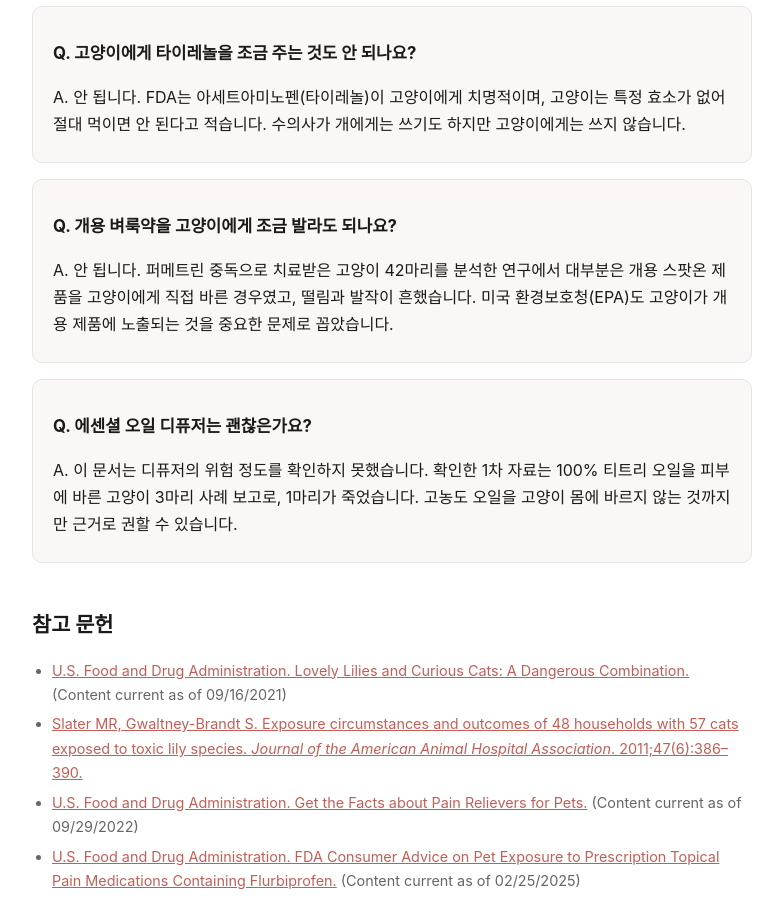
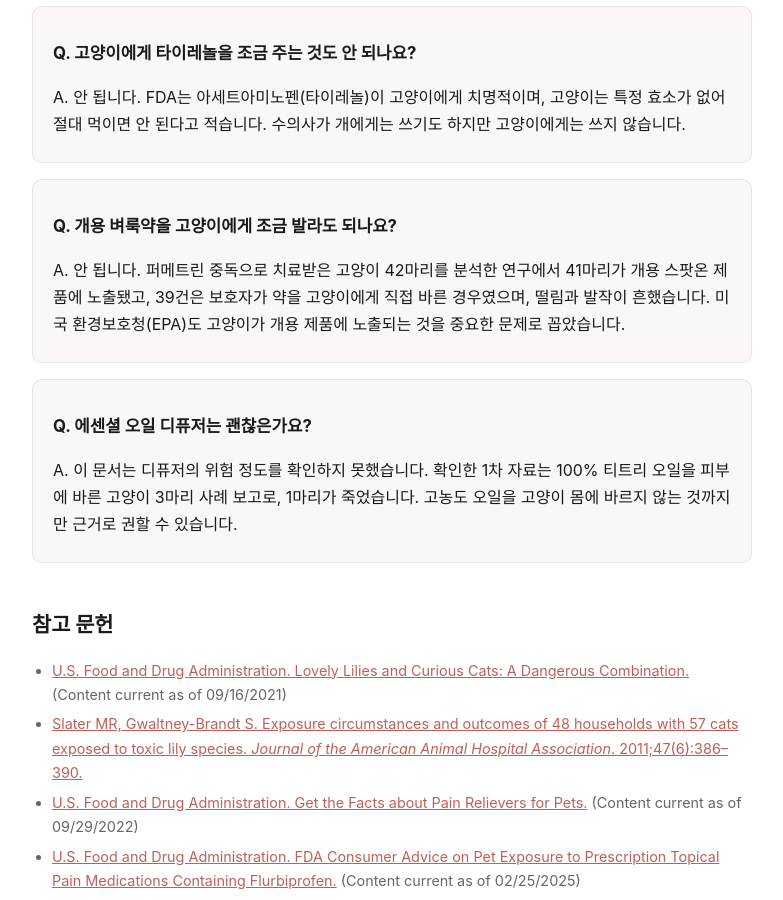
Before and after one commit to polystock/maearion.github.io, a Jekyll site: the page built from _docs/cat-toxic-hazards.html, in a window 1280 px wide and 900 px high, scrolled down 3941 px. Shown: the whole window, without its empty margins (248-1031 px from the left). Built offline with Jekyll 4.4.1, drawn with Linux system fonts in a browser that asks for light colours; some of the changed text lies outside the part shown.

Commit message:
[daily] 고양이 문서: 퍼메트린 노출 경로 두 문장을 원문 범위로 수정
Boland 2010 Results: 39건은 스팟온·스프레이 합계, 개와 고양이 분리 여부는 기록 없음.

Co-Authored-By: Claude Opus 5.5 <noreply@anthropic.com>
Claude-Session: https://claude.ai/code/session_016AZkn2B1EvDHJom3FYhnNG

```diff
--- a/_docs/cat-toxic-hazards.html
+++ b/_docs/cat-toxic-hazards.html
@@ -32,7 +32,7 @@ faq:
   - q: >-
       개용 벼룩약을 고양이에게 조금 발라도 되나요?
     a: >-
-      안 됩니다. 퍼메트린 중독으로 치료받은 고양이 42마리를 분석한 연구에서 대부분은 개용 스팟온 제품을 고양이에게 직접 바른 경우였고, 떨림과 발작이 흔했습니다. 미국 환경보호청(EPA)도 고양이가 개용 제품에 노출되는 것을 중요한 문제로 꼽았습니다.
+      안 됩니다. 퍼메트린 중독으로 치료받은 고양이 42마리를 분석한 연구에서 41마리가 개용 스팟온 제품에 노출됐고, 39건은 보호자가 약을 고양이에게 직접 바른 경우였으며, 떨림과 발작이 흔했습니다. 미국 환경보호청(EPA)도 고양이가 개용 제품에 노출되는 것을 중요한 문제로 꼽았습니다.
   - q: >-
       에센셜 오일 디퓨저는 괜찮은가요?
     a: >-
@@ -95,7 +95,7 @@ faq:
 <h2>3. 개용 벼룩·진드기약 — 퍼메트린</h2>
 <p>2010년 『Journal of Feline Medicine and Surgery』에 실린 연구는 오스트레일리아 시드니의 한 2차 동물병원에서 2000년 1월부터 2008년 5월까지 치료한 <strong>퍼메트린 중독 고양이 42마리</strong>의 기록을 분석했다.</p>
 <ul>
-<li><strong>노출 경로:</strong> 41마리가 개용 퍼메트린 스팟온(목덜미에 떨어뜨리는 약)에 노출됐고, 그중 39건은 보호자가 고양이에게 직접 발랐다. 3건은 함께 사는 개에게 바른 뒤 고양이를 개와 떼어 놓지 않아 접촉으로 노출됐다.</li>
+<li><strong>노출 경로:</strong> 41마리가 개용 퍼메트린 스팟온(목덜미에 떨어뜨리는 약)에, 1마리가 집 안용 퍼메트린 벼룩 스프레이에 노출됐다. 39건은 보호자가 스팟온이나 스프레이를 고양이에게 직접 발랐다. 3건은 함께 사는 개에게 제품을 바른 경우였고, 바른 뒤 개와 고양이를 떼어 놓았는지는 기록되지 않았다.</li>
 <li><strong>증상:</strong> 떨림·근육 잔떨림 86%, 움찔거림 41%, 감각 과민 41%, 발작 33%.</li>
 <li><strong>발현 시간:</strong> 바른 뒤 첫 증상까지 중앙값 8시간(1~42시간).</li>
 <li><strong>경과:</strong> 34마리(81%)가 퇴원까지 생존한 것으로 기록됐고 1마리는 안락사됐다. 7마리는 경과 기록이 불완전했다.</li>
@@ -121,7 +121,7 @@ faq:
 <div class="faq"><h3>Q. 백합 꽃가루가 털에 묻기만 해도 위험한가요?</h3><p>A. 위험할 수 있습니다. 미국 FDA는 백합의 줄기, 잎, 꽃, 꽃가루, 꽃병의 물까지 식물 전체가 고양이에게 독성이 있다고 적고, 털에 묻은 꽃가루를 핥거나 꽃병 물을 마시는 정도의 적은 노출도 위험할 수 있다고 안내합니다.</p></div>
 <div class="faq"><h3>Q. 백합을 먹은 것 같은데 멀쩡해 보이면 지켜봐도 되나요?</h3><p>A. 아닙니다. FDA에 따르면 초기 증상은 섭취 후 0~12시간에, 신장 손상 신호는 약 12~24시간에 나타나고, 신부전은 24~72시간 안에 옵니다. 치료가 18시간 이상 늦으면 대개 되돌릴 수 없는 신부전이 되므로 증상이 없어도 바로 수의사에게 연락하십시오.</p></div>
 <div class="faq"><h3>Q. 고양이에게 타이레놀을 조금 주는 것도 안 되나요?</h3><p>A. 안 됩니다. FDA는 아세트아미노펜(타이레놀)이 고양이에게 치명적이며, 고양이는 특정 효소가 없어 절대 먹이면 안 된다고 적습니다. 수의사가 개에게는 쓰기도 하지만 고양이에게는 쓰지 않습니다.</p></div>
-<div class="faq"><h3>Q. 개용 벼룩약을 고양이에게 조금 발라도 되나요?</h3><p>A. 안 됩니다. 퍼메트린 중독으로 치료받은 고양이 42마리를 분석한 연구에서 대부분은 개용 스팟온 제품을 고양이에게 직접 바른 경우였고, 떨림과 발작이 흔했습니다. 미국 환경보호청(EPA)도 고양이가 개용 제품에 노출되는 것을 중요한 문제로 꼽았습니다.</p></div>
+<div class="faq"><h3>Q. 개용 벼룩약을 고양이에게 조금 발라도 되나요?</h3><p>A. 안 됩니다. 퍼메트린 중독으로 치료받은 고양이 42마리를 분석한 연구에서 41마리가 개용 스팟온 제품에 노출됐고, 39건은 보호자가 약을 고양이에게 직접 바른 경우였으며, 떨림과 발작이 흔했습니다. 미국 환경보호청(EPA)도 고양이가 개용 제품에 노출되는 것을 중요한 문제로 꼽았습니다.</p></div>
 <div class="faq"><h3>Q. 에센셜 오일 디퓨저는 괜찮은가요?</h3><p>A. 이 문서는 디퓨저의 위험 정도를 확인하지 못했습니다. 확인한 1차 자료는 100% 티트리 오일을 피부에 바른 고양이 3마리 사례 보고로, 1마리가 죽었습니다. 고농도 오일을 고양이 몸에 바르지 않는 것까지만 근거로 권할 수 있습니다.</p></div>
 
 <h2>참고 문헌</h2>
```
Also changed, not shown: _ops/evidence/cat-toxic-hazards.md (+4 -1 lines).
